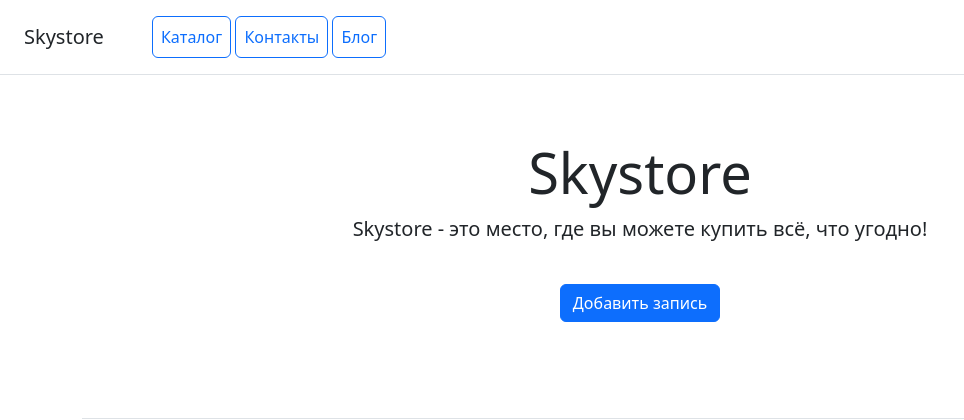
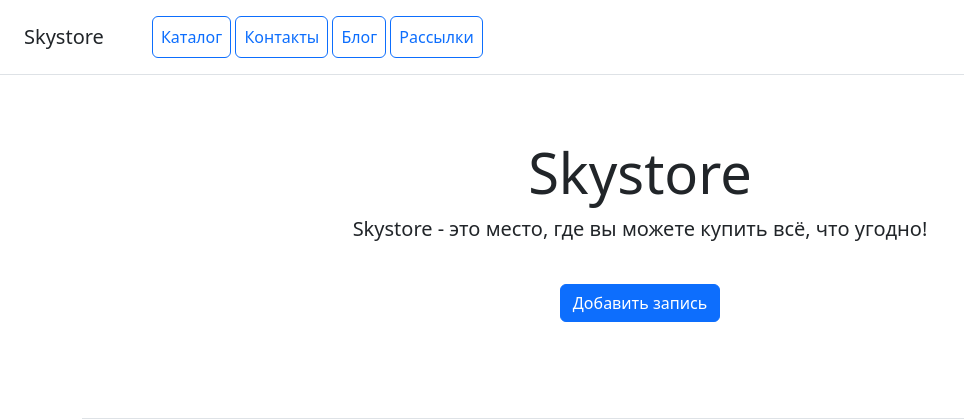
Before and after one commit to julyashap/marketplace_django, a Django app: page /blog/ in a window 1280 px wide. Shown: the top 420 px of the page, without its empty margins (0-964 px from the left). Run offline with Django 5.2, Linux system fonts and the light colour scheme; data that the repository does not hold is empty; some libraries are stand-ins or nearby versions.

Commit message:
Add link for mailing

```diff
--- a/catalog/templates/catalog/includes/inc_catalog_menu.html
+++ b/catalog/templates/catalog/includes/inc_catalog_menu.html
@@ -4,5 +4,6 @@
         <a class="p-2 btn btn-outline-primary" href="{% url 'catalog:product_list' %}">Каталог</a>
         <a class="p-2 btn btn-outline-primary" href="{% url 'catalog:contacts' %}">Контакты</a>
         <a class="p-2 btn btn-outline-primary" href="{% url 'catalog:blog_list' %}">Блог</a>
+        <a class="p-2 btn btn-outline-primary" href="{% url 'mailing:mailing_start' %}">Рассылки</a>
     </nav>
 </div>
```
